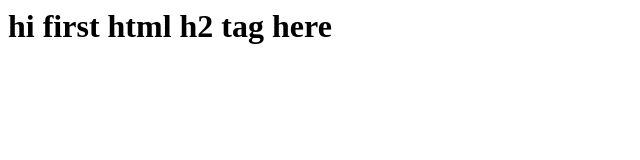
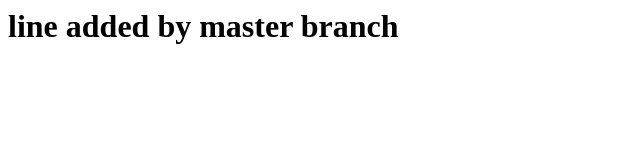
Before and after one commit to sethinitin/Day10, a plain HTML site: page index.html in a window 1280 px wide. Shown: the whole page, without its empty margins (0-640 px from the left). Drawn offline with Linux system fonts and the light colour scheme.

Commit message:
line added by master

```diff
--- a/index.html
+++ b/index.html
@@ -1,2 +1 @@
-<h1> hi first html </h
-	<h2>h2 tag here </h2>
+<h1> line added by master branch </h1>
```
